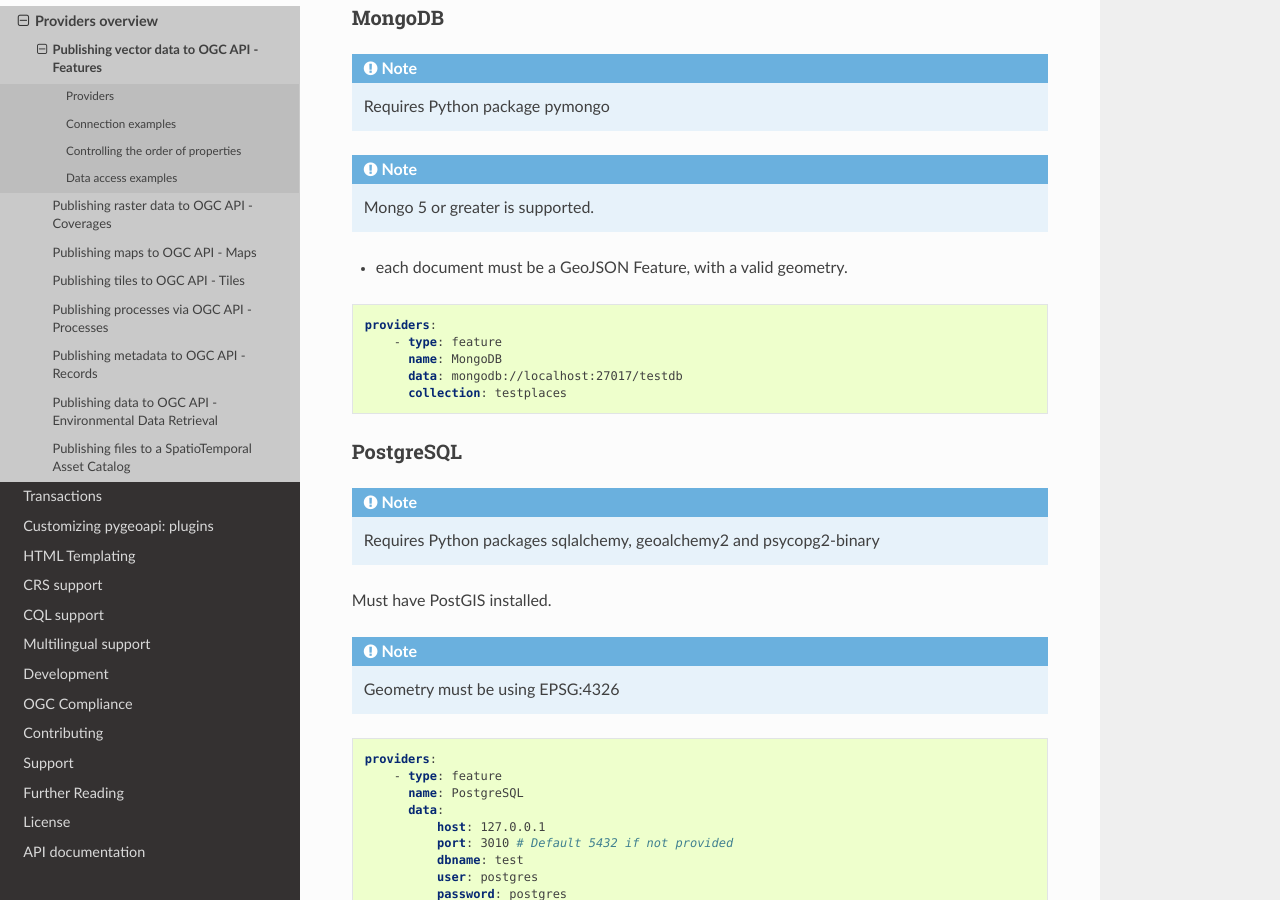
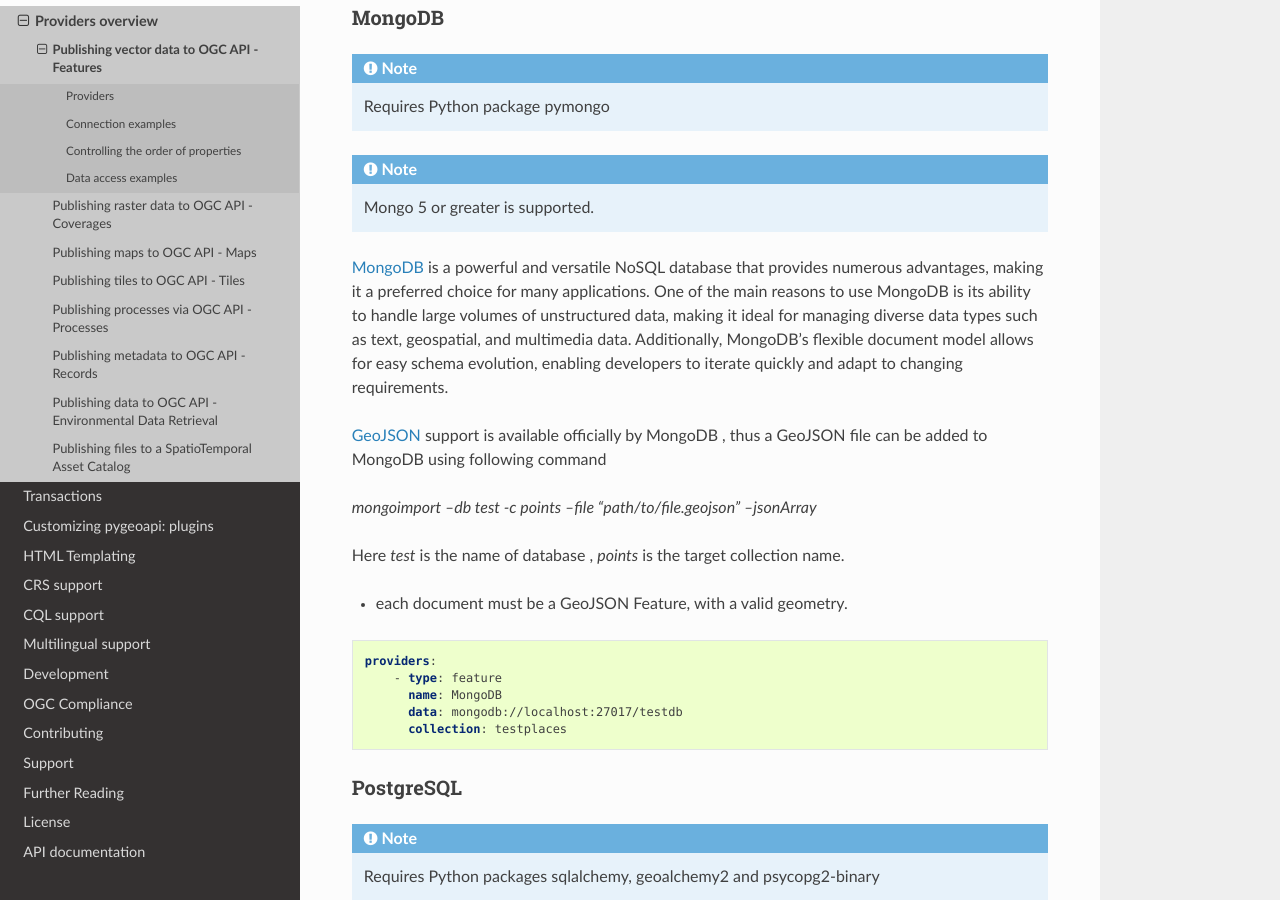
Before and after one commit to geopython/pygeoapi, a Sphinx documentation site: the page built from docs/source/data-publishing/ogcapi-features.rst, in a window 1280 px wide and 900 px high, scrolled down 4861 px. Built offline with Sphinx 7.4.7 and the Read the Docs theme 2.0.0, drawn with Linux system fonts in a browser that asks for light colours.

Commit message:
Minorfix/mongo db doc (#1319)
* updated mongoDB

* Updated mongo section

```diff
--- a/docs/source/data-publishing/ogcapi-features.rst
+++ b/docs/source/data-publishing/ogcapi-features.rst
@@ -247,6 +247,14 @@
 
 .. note::
    Mongo 5 or greater is supported.
+
+`MongoDB <https://www.mongodb.com/>`_ is a powerful and versatile NoSQL database that provides numerous advantages, making it a preferred choice for many applications. One of the main reasons to use MongoDB is its ability to handle large volumes of unstructured data, making it ideal for managing diverse data types such as text, geospatial, and multimedia data. Additionally, MongoDB's flexible document model allows for easy schema evolution, enabling developers to iterate quickly and adapt to changing requirements.
+
+`GeoJSON <https://www.mongodb.com/docs/manual/reference/geojson/>`_ support is available officially by MongoDB , thus a GeoJSON file can be added to MongoDB using following command
+
+`mongoimport --db test -c points --file "path/to/file.geojson" --jsonArray`
+
+Here `test` is the name of database , `points` is the target collection name.
 
 * each document must be a GeoJSON Feature, with a valid geometry.
 
```
Also changed, not shown: docker/examples/mongo/README.md.
